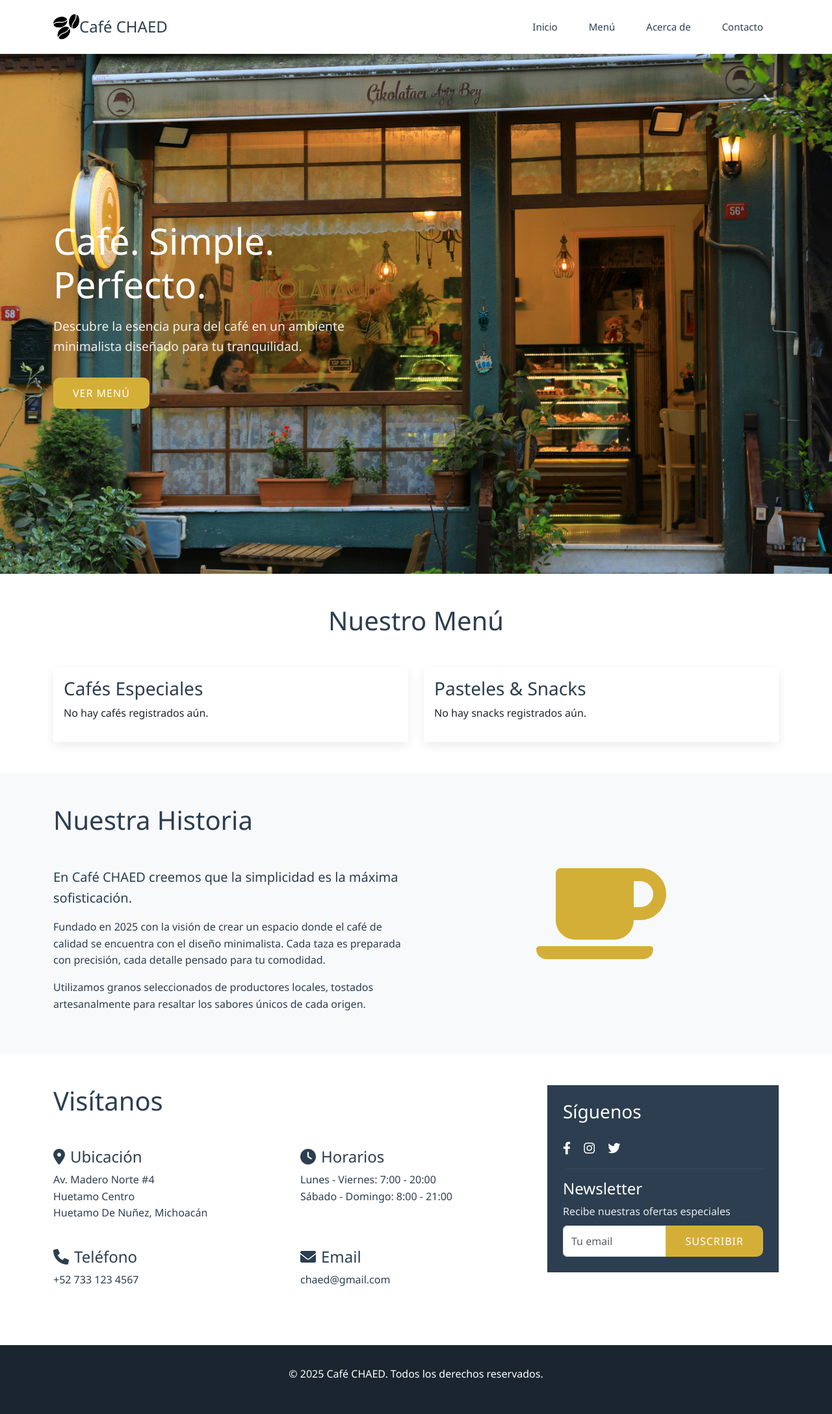
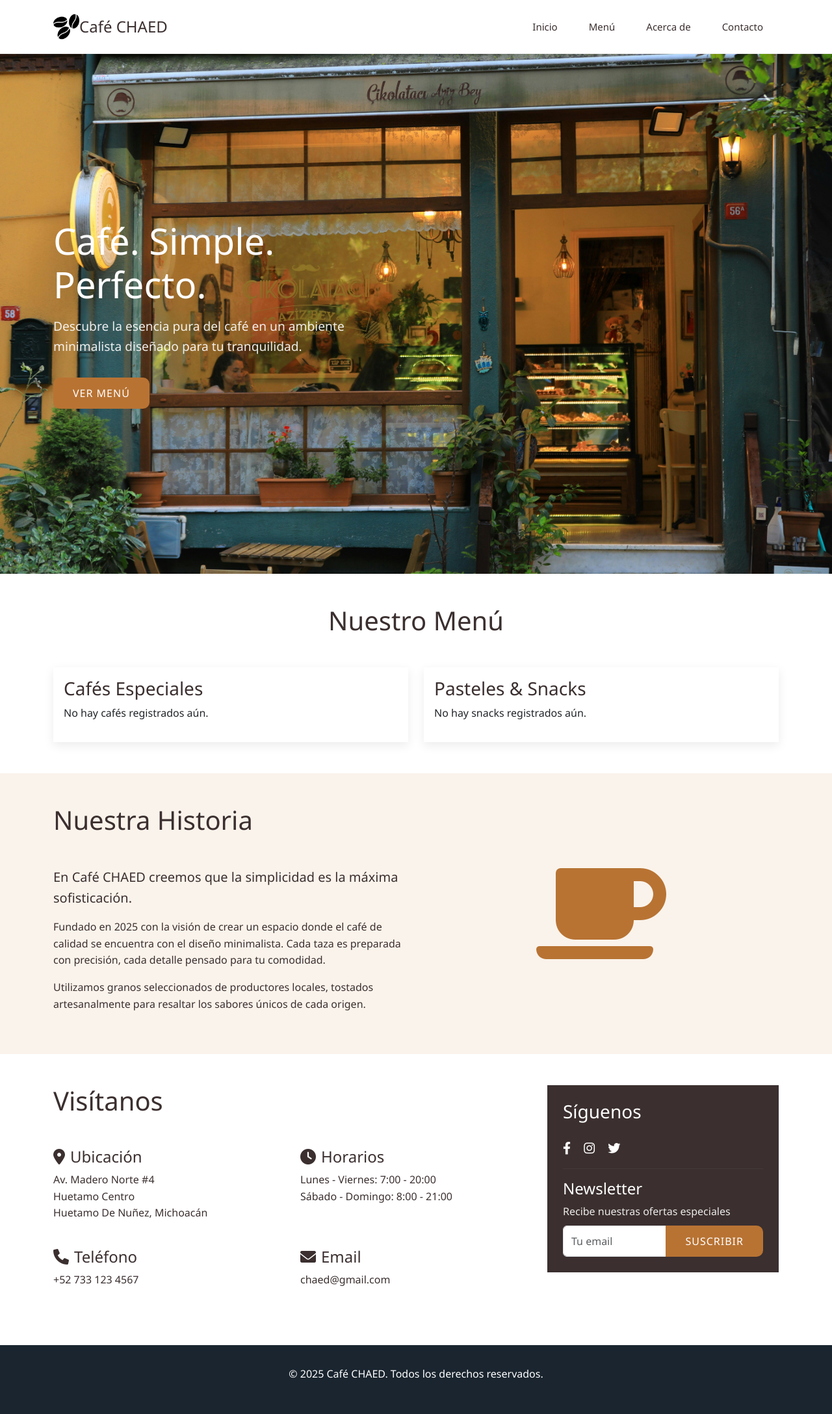
Before and after one commit to DubaLMAO/Cafeteria-CHAED, a Django app: page / in a window 1280 px wide. Shown: the whole page at 65% size. Run offline with Django 5.2, Linux system fonts and the light colour scheme; data that the repository does not hold is empty.

Commit message:
Nueva paleta de colores

```diff
--- a/myapp/static/css/core/home.css
+++ b/myapp/static/css/core/home.css
@@ -1,8 +1,8 @@
 :root {
-    --primary-color: #2c3e50;
-    --accent-color: #d4af37;
-    --text-light: #7f8c8d;
-    --bg-light: #f8f9fa;
+    --primary-color: #3b2f2f; /* Espresso */
+    --accent-color: #b87333; /* Cobre */
+    --text-light: #a69f9f; /* Gris cálido */
+    --bg-light: #faf3eb;  /* Crema suave */
 }
 
 body {
@@ -10,6 +10,7 @@ body {
     line-height: 1.6;
     color: var(--primary-color);
 }
+
 
 .navbar {
     padding: 1rem 0;
@@ -37,6 +38,7 @@ body {
     color: var(--accent-color) !important;
     text-decoration: underline;
 }
+
 
 .hero {
     height: 100vh;
```
